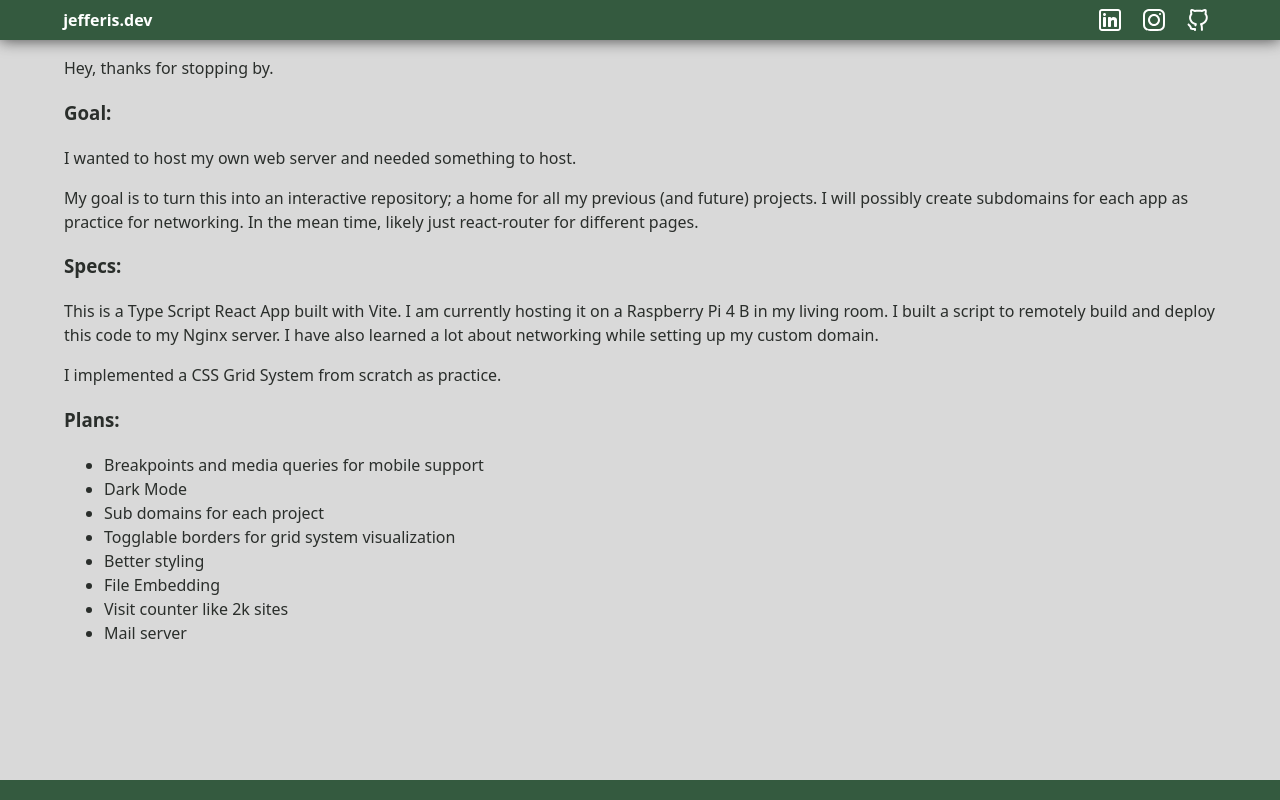
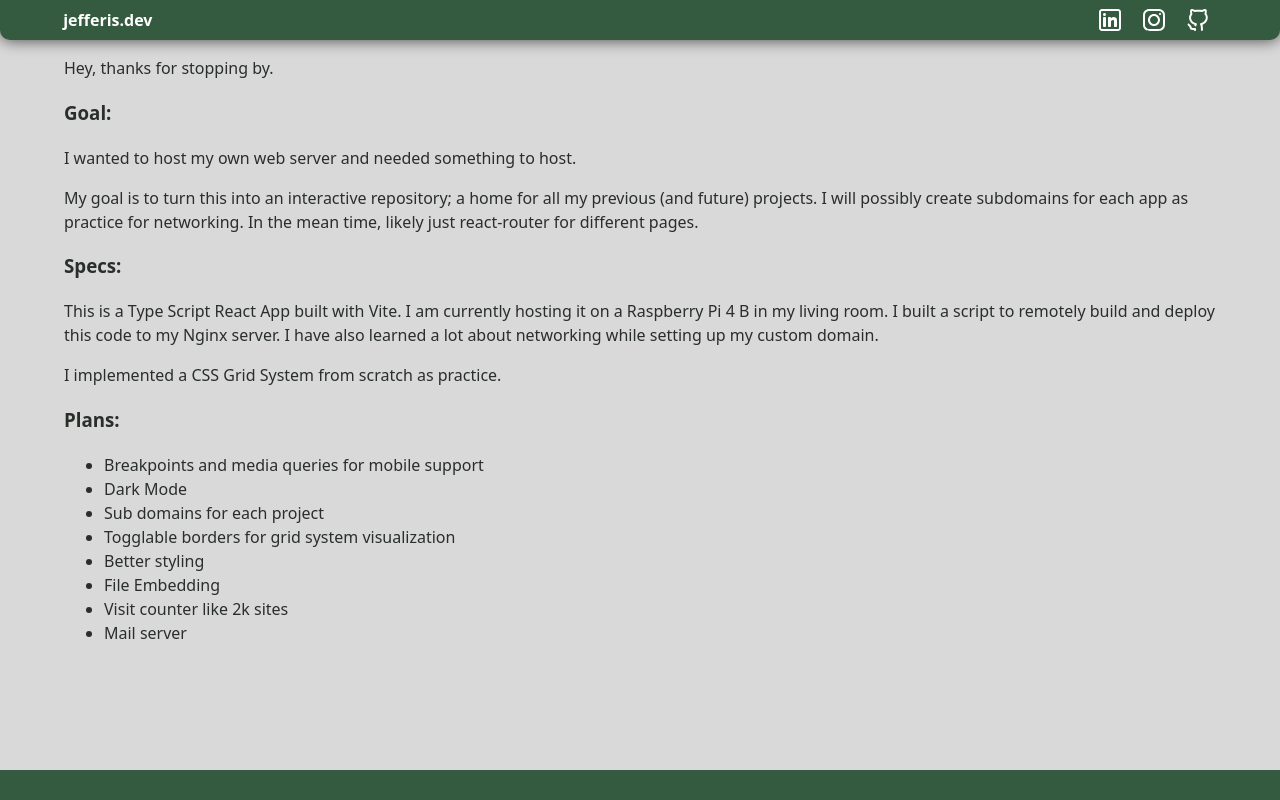
Before and after one commit to jefferns/Personal-Site, a React (Vite) app in the folder personal-site/: page / in a window 1280 px wide. Built offline with nearby package versions, Linux system fonts and the light colour scheme.

Commit message:
router update

```diff
--- a/personal-site/src/components/AppBar/AppBar.scss
+++ b/personal-site/src/components/AppBar/AppBar.scss
@@ -6,5 +6,7 @@
   height: 40px;
   background-color: $green;
   fill: white;
-  filter: drop-shadow(0 0 $spacing-unit rgb(65, 65, 65))
+  filter: drop-shadow(0 0 $spacing-unit rgb(65, 65, 65));
+
+  border-radius: 0 0 10px 10px;
 }
--- a/personal-site/src/components/Footer/Footer.scss
+++ b/personal-site/src/components/Footer/Footer.scss
@@ -3,6 +3,6 @@
 .footer {
   position: sticky;
   bottom: 0;
-  min-height: 20px;
+  min-height: 30px;
   background-color: $green;
 }
--- a/personal-site/src/main.tsx
+++ b/personal-site/src/main.tsx
@@ -7,9 +7,9 @@ import Discovery from './views/Discovery.tsx'
 import NotFound from './views/NotFound.tsx'
 
 const router = createBrowserRouter([
-  {path: "/", element: <HomePage />},
-  {path: "/discovery", element: <Discovery/>},
-  { path: '*', element: <NotFound/>}
+  { path: "/", element: <HomePage /> },
+  { path: "/discovery", element: <Discovery/> },
+  { path: '*', element: <NotFound/> }
 ])
 
 createRoot(document.getElementById('root')!).render(
--- a/personal-site/src/styles/_grid.scss
+++ b/personal-site/src/styles/_grid.scss
@@ -2,7 +2,7 @@
 
 $grid-columns: 12;
 $gutter-width: 8px;
-$container-max-width: 1920px;
+$container-max-width: 1200px;
 $spacing-unit: 8px;
 
 
```
Also changed, not shown: 1 other file (tests, documents, lock files or other folders).
